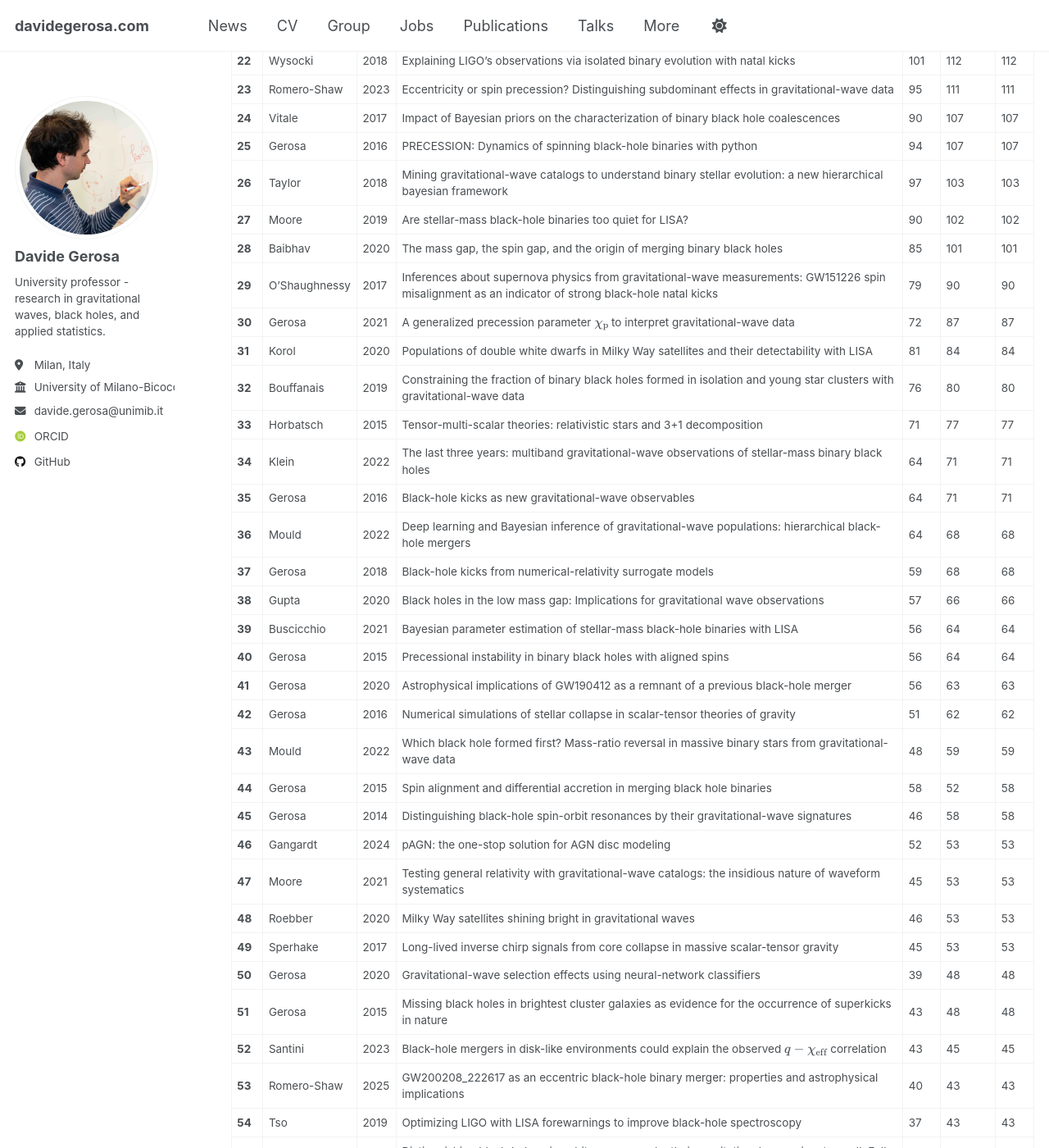
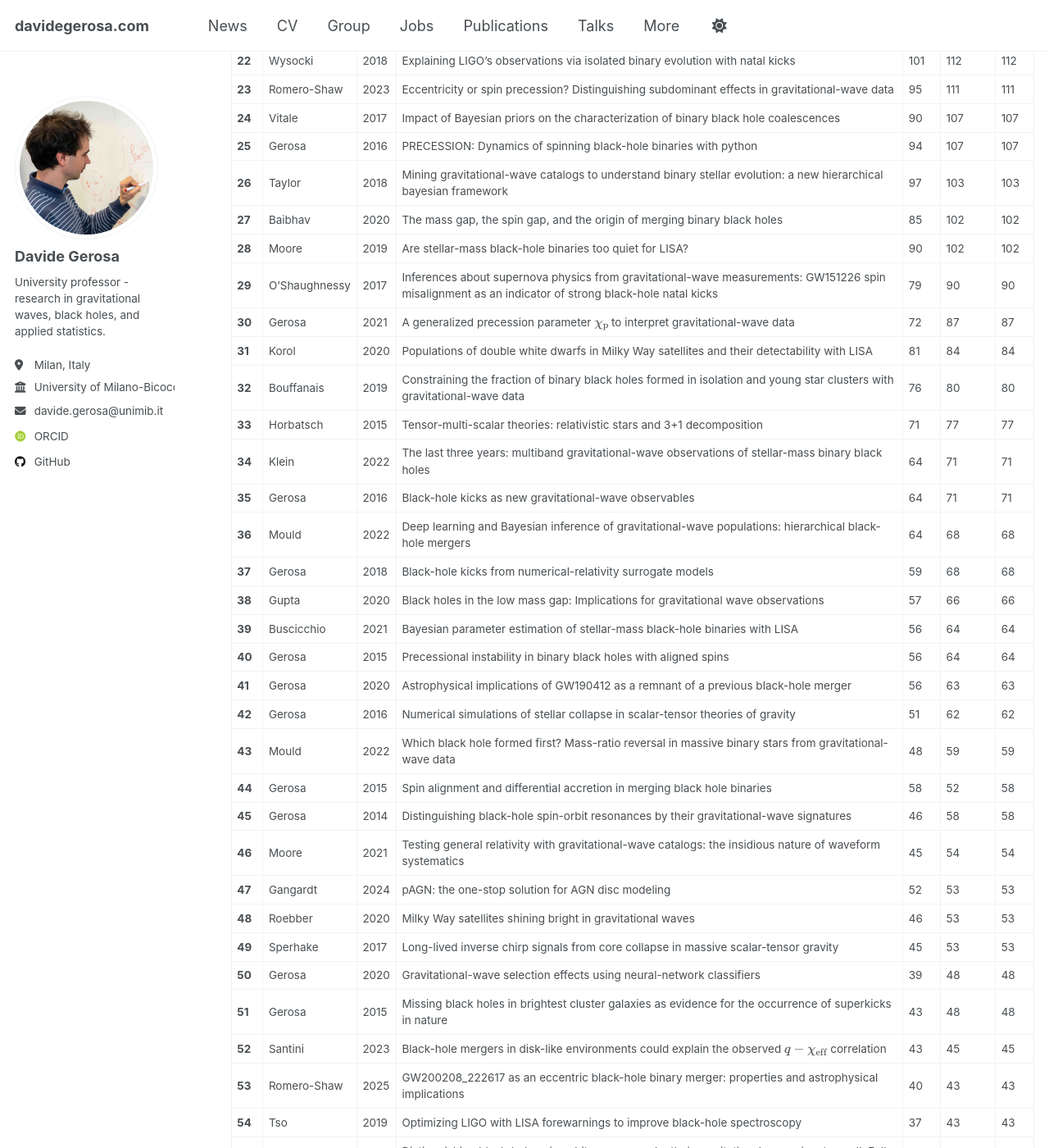
Before and after one commit to dgerosa/website, a Jekyll site: the page built from _pages/citations.md, in a window 1280 px wide and 1400 px high, scrolled down 1364 px. Shown: the whole window at 82% size. Built offline with Jekyll 4.4.1, drawn with Linux system fonts in a browser that asks for light colours; some web fonts are replaced; some of the changed text lies outside the part shown.

Commit message:
Website update from workflow

```diff
--- a/_pages/_citations.md
+++ b/_pages/_citations.md
@@ -35,8 +35,8 @@
 | **24** | Vitale | 2017 | Impact of Bayesian priors on the characterization of binary black hole coalescences | 90 | 107 | 107 |
 | **25** | Gerosa | 2016 | PRECESSION: Dynamics of spinning black-hole binaries with python | 94 | 107 | 107 |
 | **26** | Taylor | 2018 | Mining gravitational-wave catalogs to understand binary stellar evolution: a new hierarchical bayesian framework | 97 | 103 | 103 |
-| **27** | Moore | 2019 | Are stellar-mass black-hole binaries too quiet for LISA? | 90 | 102 | 102 |
-| **28** | Baibhav | 2020 | The mass gap, the spin gap, and the origin of merging binary black holes | 85 | 101 | 101 |
+| **27** | Baibhav | 2020 | The mass gap, the spin gap, and the origin of merging binary black holes | 85 | 102 | 102 |
+| **28** | Moore | 2019 | Are stellar-mass black-hole binaries too quiet for LISA? | 90 | 102 | 102 |
 | **29** | O'Shaughnessy | 2017 | Inferences about supernova physics from gravitational-wave measurements: GW151226 spin misalignment as an indicator of strong black-hole natal kicks | 79 | 90 | 90 |
 | **30** | Gerosa | 2021 | A generalized precession parameter $$\chi_\mathrm{p}$$ to interpret gravitational-wave data | 72 | 87 | 87 |
 | **31** | Korol | 2020 | Populations of double white dwarfs in Milky Way satellites and their detectability with LISA | 81 | 84 | 84 |
@@ -54,8 +54,8 @@
 | **43** | Mould | 2022 | Which black hole formed first? Mass-ratio reversal in massive binary stars from gravitational-wave data | 48 | 59 | 59 |
 | **44** | Gerosa | 2015 | Spin alignment and differential accretion in merging black hole binaries | 58 | 52 | 58 |
 | **45** | Gerosa | 2014 | Distinguishing black-hole spin-orbit resonances by their gravitational-wave signatures | 46 | 58 | 58 |
-| **46** | Gangardt | 2024 | pAGN: the one-stop solution for AGN disc modeling | 52 | 53 | 53 |
-| **47** | Moore | 2021 | Testing general relativity with gravitational-wave catalogs: the insidious nature of waveform systematics | 45 | 53 | 53 |
+| **46** | Moore | 2021 | Testing general relativity with gravitational-wave catalogs: the insidious nature of waveform systematics | 45 | 54 | 54 |
+| **47** | Gangardt | 2024 | pAGN: the one-stop solution for AGN disc modeling | 52 | 53 | 53 |
 | **48** | Roebber | 2020 | Milky Way satellites shining bright in gravitational waves | 46 | 53 | 53 |
 | **49** | Sperhake | 2017 | Long-lived inverse chirp signals from core collapse in massive scalar-tensor gravity | 45 | 53 | 53 |
 | **50** | Gerosa | 2020 | Gravitational-wave selection effects using neural-network classifiers | 39 | 48 | 48 |
```
Also changed, not shown: other parts of _pages/_citations.md (+11 -11 lines), _pages/_group.md (+1 -1 lines), _pages/_publications.md (+1 -1 lines), _pages/_talks.md (+1 -1 lines).
